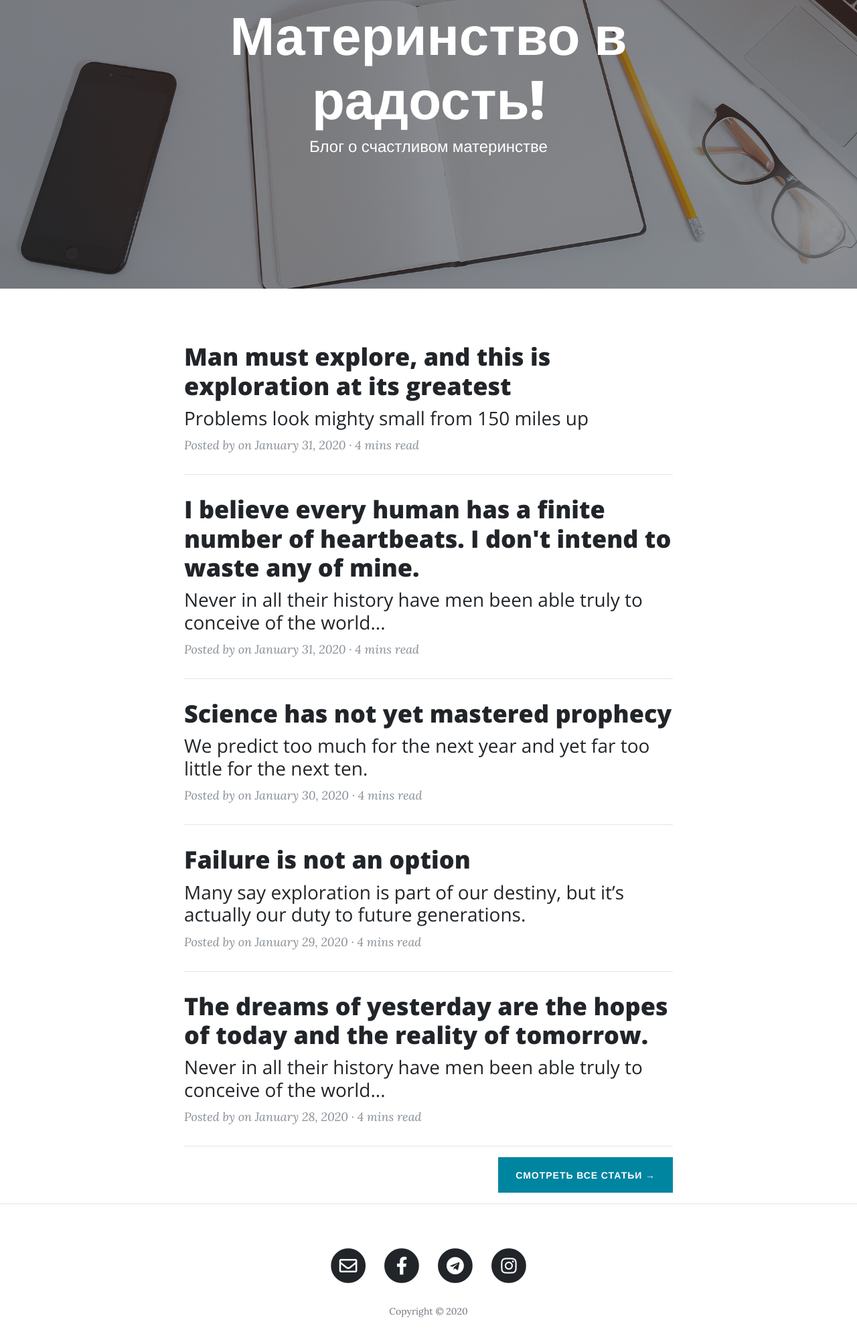
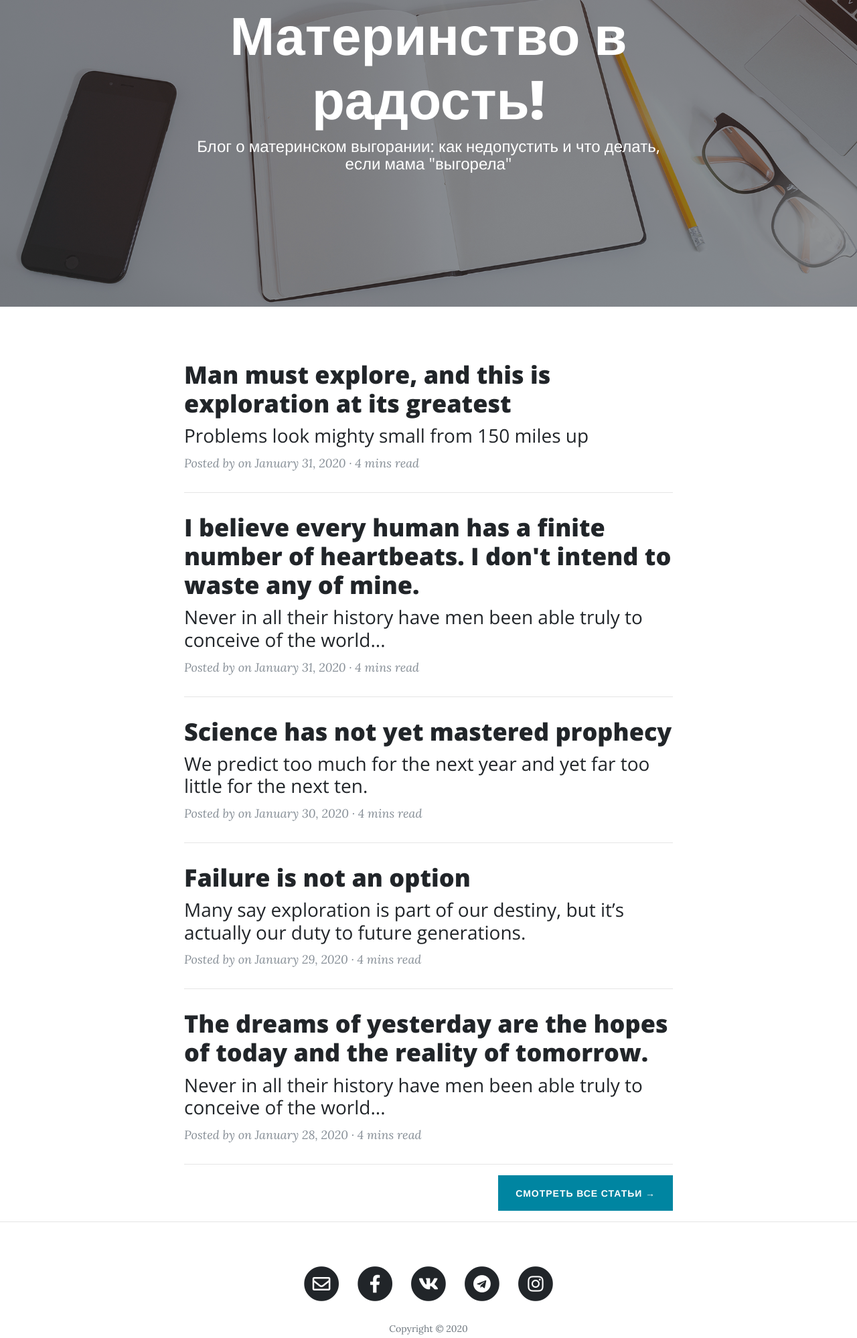
Before and after one commit to buraga-dmitrii/momburnout, a plain HTML site: page index.html in a window 1280 px wide. Shown: the part 197-2195 px from the top of the page at 67% size. Drawn offline with nearby package versions, Linux system fonts and the light colour scheme.

Commit message:
Added vkontake

```diff
--- a/index.html
+++ b/index.html
@@ -11,7 +11,7 @@
     Материнство в радость!
   </title>
 
-  <meta name="description" content="Блог о счастливом материнстве">
+  <meta name="description" content="Блог о материнском выгорании: как недопустить и что делать, если мама &quot;выгорела&quot;">
 
   <link href='https://fonts.googleapis.com/css?family=Lora:400,700,400italic,700italic' rel='stylesheet' type='text/css'>
   <link href='https://fonts.googleapis.com/css?family=Open+Sans:300italic,400italic,600italic,700italic,800italic,400,300,600,700,800' rel='stylesheet' type='text/css'>
@@ -68,7 +68,7 @@
           <div class="page-heading">
             <h1>Материнство в радость!</h1>
 
-            <span class="subheading">Блог о счастливом материнстве</span>
+            <span class="subheading">Блог о материнском выгорании: как недопустить и что делать, если мама "выгорела"</span>
 
           </div>
         </div>
@@ -232,10 +232,20 @@
 
 
           <li class="list-inline-item">
-            <a href="https://www.facebook.com/momburnout">
+            <a href="https://www.facebook.com/stopmomburnout">
               <span class="fa-stack fa-lg">
                 <i class="fas fa-circle fa-stack-2x"></i>
                 <i class="fab fa-facebook-f fa-stack-1x fa-inverse"></i>
+              </span>
+            </a>
+          </li>
+
+
+          <li class="list-inline-item">
+            <a href="https://www.vk.com/stopmomburnout">
+              <span class="fa-stack fa-lg">
+                <i class="fas fa-circle fa-stack-2x"></i>
+                <i class="fab fa-vk fa-stack-1x fa-inverse"></i>
               </span>
             </a>
           </li>
```
Also changed, not shown: 2020/01/27/dinosaurs.html (+11 -1 lines), 2020/01/28/dreams.html (+11 -1 lines), 2020/01/29/exploration.html (+11 -1 lines), 2020/01/30/prophecy.html (+11 -1 lines), 2020/01/31/heartbeats.html (+11 -1 lines), 2020/01/31/man-must-explore.html (+11 -1 lines), about.html (+12 -2 lines), contact.html (+12 -2 lines), posts/index.html (+12 -2 lines), posts/page2/index.html (+12 -2 lines).
